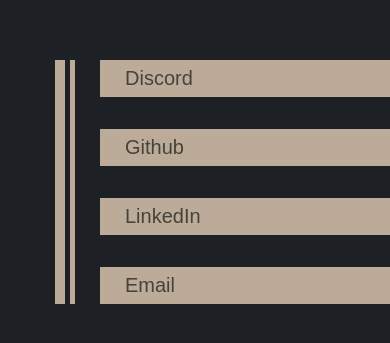
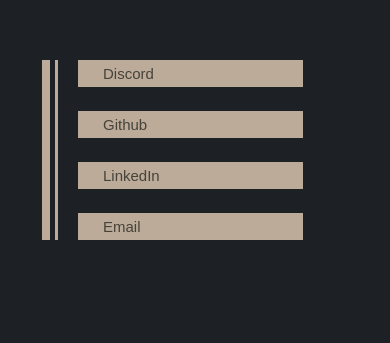
Before and after one commit to Kndgy/personal-website, a React (Create React App) app: page / in a window 390 px wide. Shown: the part 193-536 px from the top of the page. Built offline with nearby package versions, Linux system fonts and the light colour scheme.

Commit message:
responsive

```diff
--- a/src/App.css
+++ b/src/App.css
@@ -67,3 +67,28 @@
 .ver.nd{
   width:5px;
 }
+
+@media(max-width: 800px){
+  .App{
+    padding-left: 37px;
+  }
+  .vertical{
+    margin-right: 10px;
+  }
+  .tab{
+    width: 200px;
+    height: 27px;
+    font-size: 15px;
+    line-height: 27px;
+    margin-bottom: 24px;
+  }
+
+  .ver{
+    width: 7.5px;
+    height: 180px;
+  }
+
+  .ver.nd{
+    width: 3.5px;
+  }
+}
```
